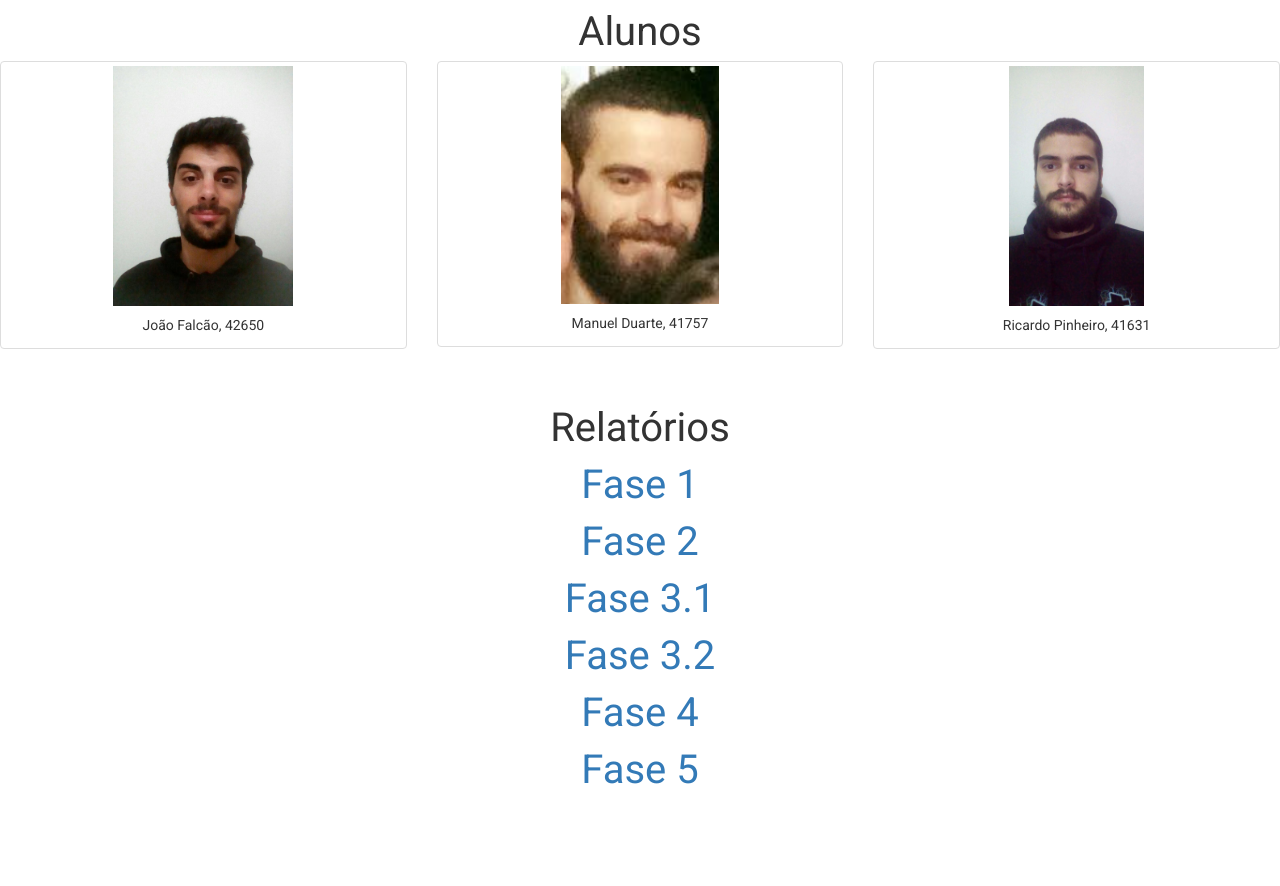
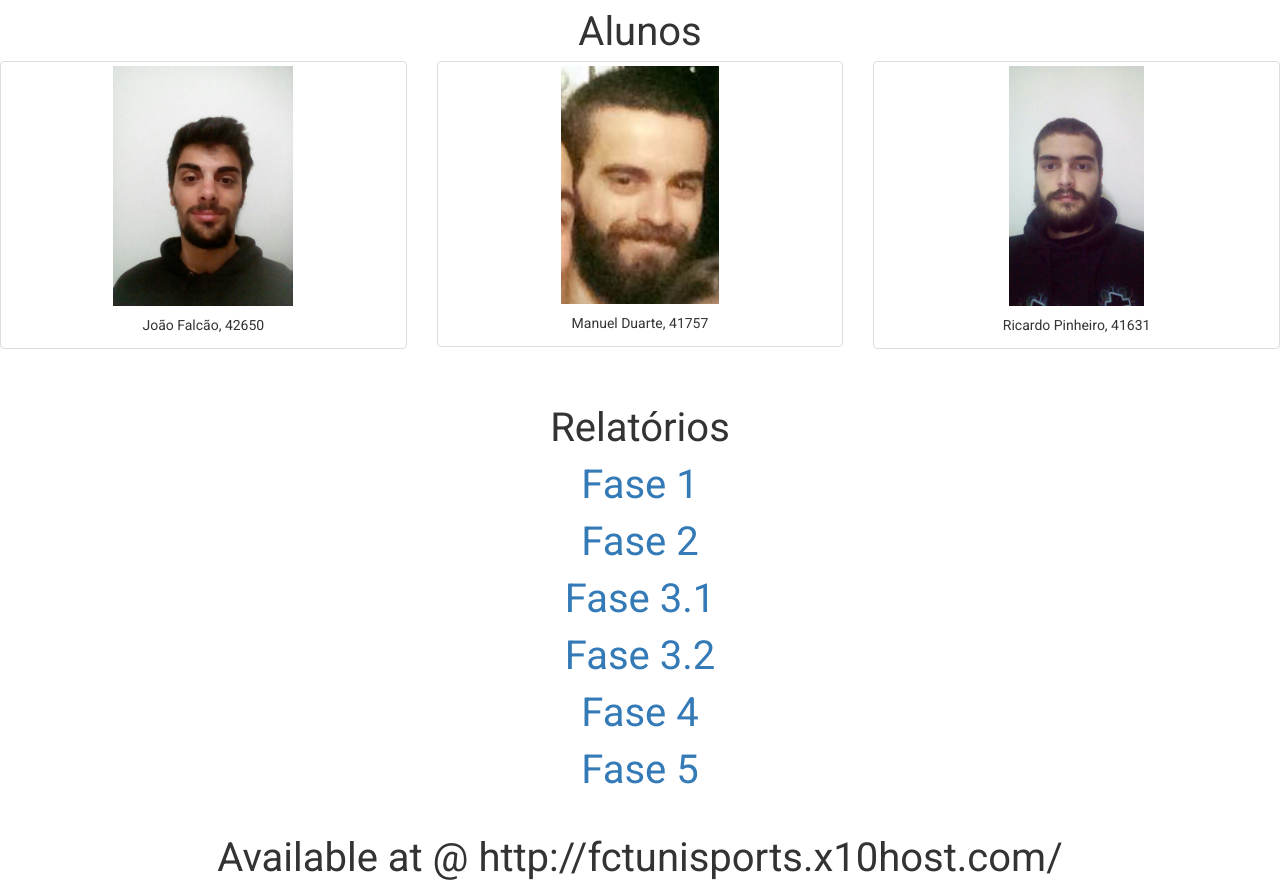
Before and after one commit to RicardoPinheiro03/ipm-trab1, a plain HTML site: page index.html in a window 1280 px wide. Shown: the part 733-1619 px from the top of the page. Before the commit the page ends 1563 px from the top, so only its background shows below. Drawn offline with nearby package versions, Linux system fonts and the light colour scheme.

Commit message:
Update index.html

```diff
--- a/index.html
+++ b/index.html
@@ -76,7 +76,7 @@
   <div id="fase1" class="container"><a href="./bin/IPM-Fase5.pdf">Fase 5</a></div>
 </div>
 
-	<div class="container col-xs-5 col-sm-7 col-md-8 col-lg-12" id="tt-aln" align="center>
+	<div class="container col-xs-5 col-sm-7 col-md-8 col-lg-12" id="tt-aln" align="center">
 		Available at @ http://fctunisports.x10host.com/
 	</div>
 </body>
```
